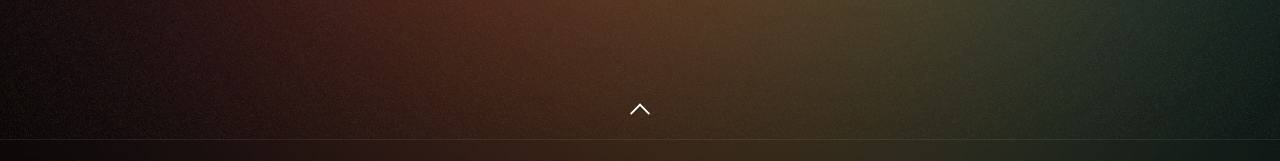
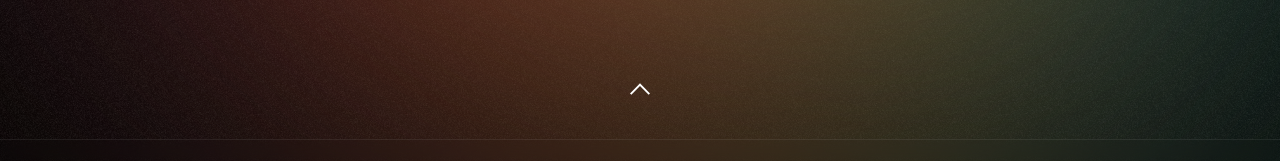
Before and after one commit to VincentInt/demo_partfolio, a React (Vite) app: page / in a window 1280 px wide. Shown: the part 636-797 px from the top of the page. Built offline with nearby package versions, Linux system fonts and the light colour scheme.

Commit message:
Update Navigation.module.scss

```diff
--- a/src/components/Navigation/Navigation.module.scss
+++ b/src/components/Navigation/Navigation.module.scss
@@ -1,6 +1,6 @@
 .containerNav {
   position: fixed;
-  padding-top: 20px;
+  padding-top: 40px;
   right: 0;
   left: 0;
   bottom: 0;
@@ -25,6 +25,7 @@
       width: clamp(15px, 2vw, 20px);
       transition: all 0.3s;
       transform: rotate(-90deg);
+      margin: 20px;
     }
   }
   .nav {
```
